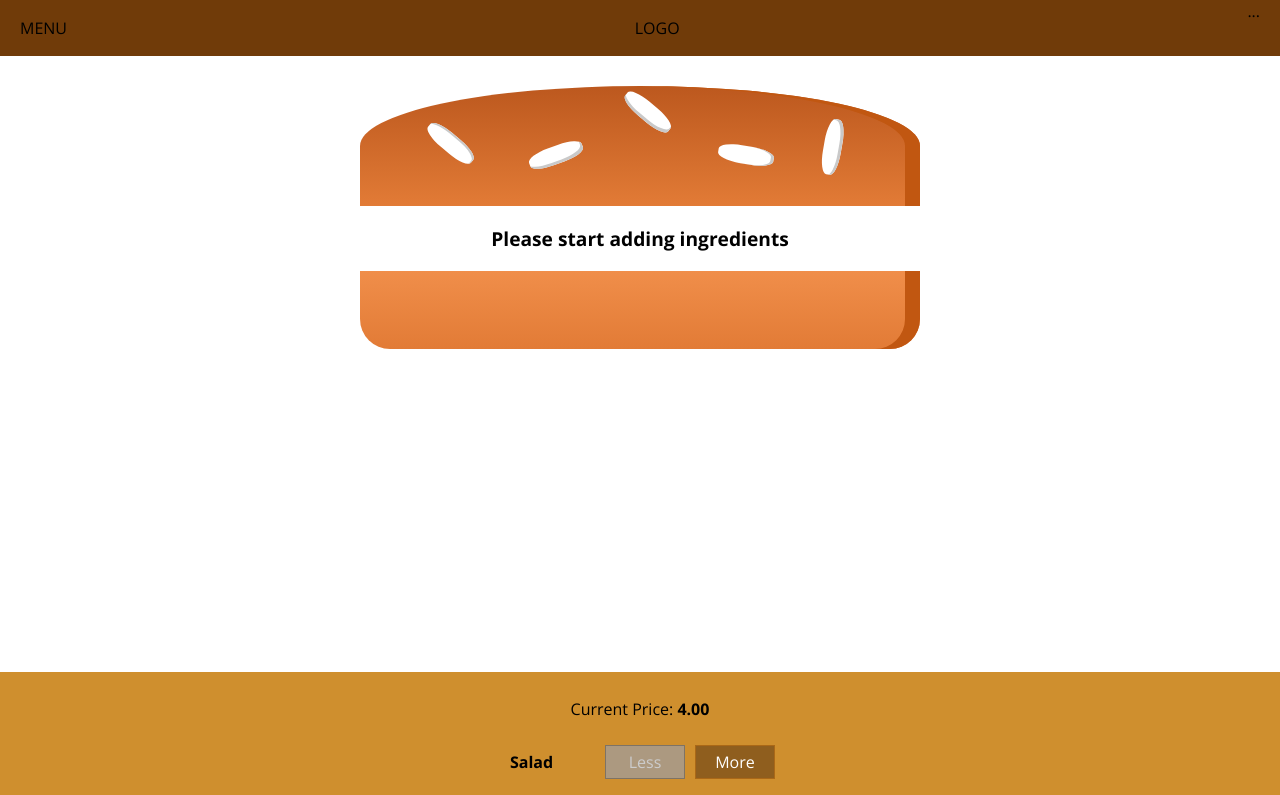
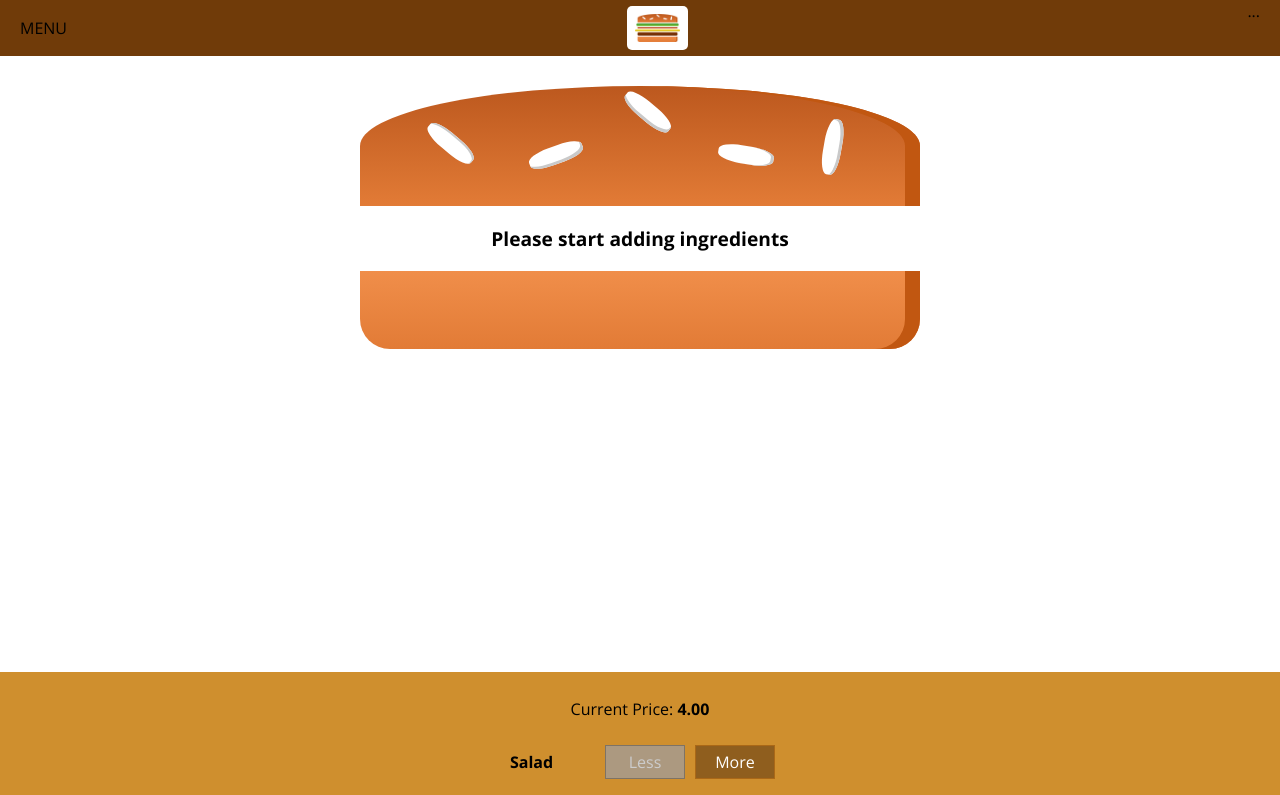
Before and after one commit to krunoslavsterle/BurgerBuilder, a React app: page / in a window 1280 px wide. Shown: the top 795 px of the page. Built offline with nearby package versions, Linux system fonts and the light colour scheme.

Commit message:
- implementing Logo component

```diff
--- /dev/null
+++ b/src/components/Logo/Logo.css
@@ -0,0 +1,11 @@
+.Logo {
+  background-color: white;
+  padding: 8px;
+  height: 80%;
+  box-sizing: border-box;
+  border-radius: 5px;
+}
+
+.Logo img {
+  height: 100%;
+}
--- /dev/null
+++ b/src/components/Logo/Logo.js
@@ -0,0 +1,12 @@
+import React from "react";
+
+import burgerLogo from "../../assets/images/burger-logo.png";
+import classes from "./Logo.css";
+
+const logo = props => (
+  <div className={classes.Logo}>
+    <img src={burgerLogo} alt="MyBurger" />
+  </div>
+);
+
+export default logo;
--- a/src/components/Navigation/Toolbar/Toolbar.js
+++ b/src/components/Navigation/Toolbar/Toolbar.js
@@ -1,11 +1,12 @@
 import React from "react";
 
 import classes from "./Toolbar.css";
+import Logo from "../../Logo/Logo";
 
 const toolbar = props => (
   <header className={classes.Toolbar}>
     <div>MENU</div>
-    <div>LOGO</div>
+    <Logo />
     <nav>...</nav>
   </header>
 );
```
Also changed, not shown: src/assets/images/burger-logo.png (added).
